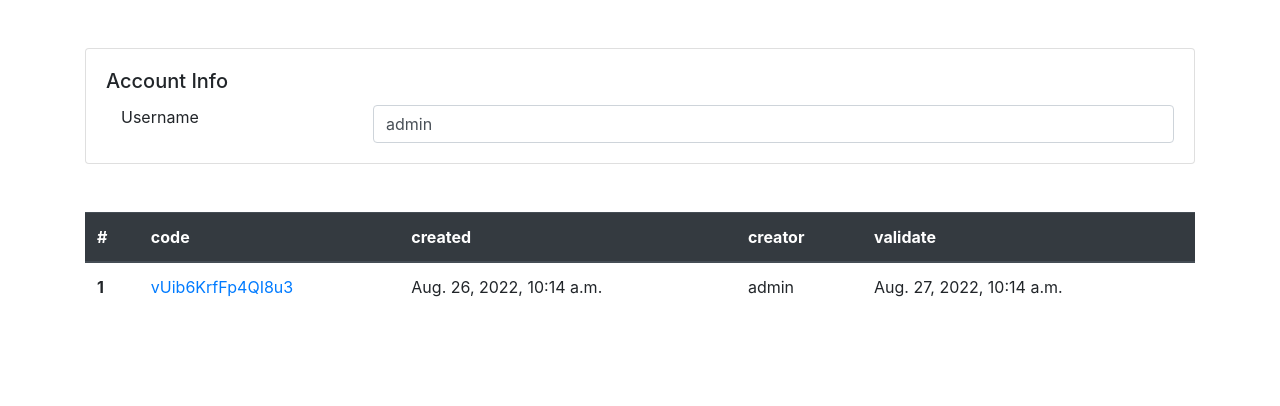
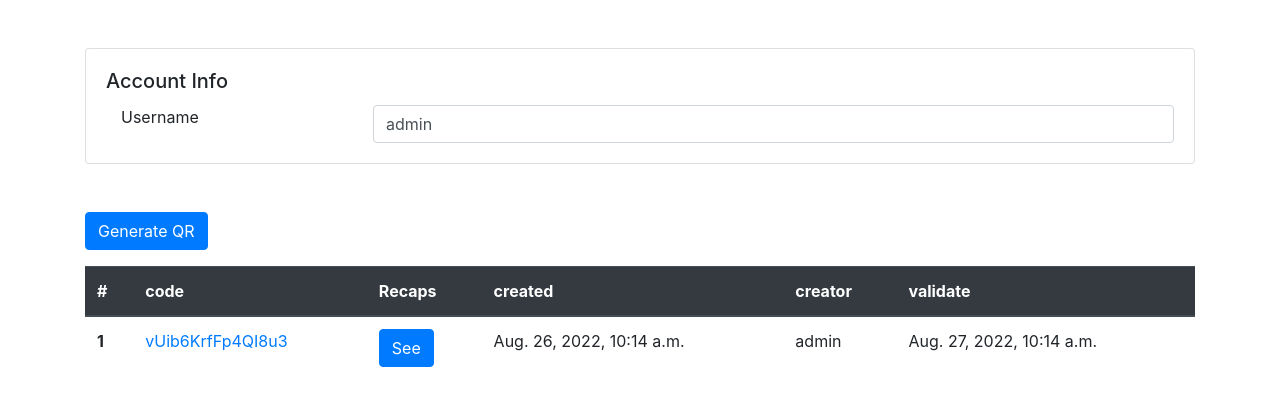
Before and after one commit to bintangx1902/lab_app_assistant, a Django app: a page that uses assistant/templates/temp_/qr_list.html in a window 1280 px wide. Shown: the top 406 px of the page. Run offline with Django 3.2, Linux system fonts and the light colour scheme; a user stored in the database is signed in; data comes from the database, SQL or seed files in the repository.

Commit message:
add generate qr button

```diff
--- a/assistant/templates/temp_/qr_list.html
+++ b/assistant/templates/temp_/qr_list.html
@@ -2,11 +2,16 @@
 
 {% block content %}
 <div class="container my-5">
+    <form action="{% url 'assist:generate-qr' view.kwargs.link %}" method="post" class="mb-3">
+        {% csrf_token %}
+        <button class="btn btn-primary">Generate QR</button>
+    </form>
     <table class="table">
         <thead class="thead-dark">
             <tr>
                 <th scope="col">#</th>
                 <th scope="col">code</th>
+                <th scope="col">Recaps</th>
                 <th scope="col">created</th>
                 <th scope="col">creator</th>
                 <th scope="col">validate</th>
@@ -17,6 +22,7 @@
             <tr>
                 <th scope="row">{{ forloop.counter }}</th>
                 <td><a href="{% url 'assist:view-qr' view.kwargs.link code.qr_name %}">{{ code.qr_code }}</a></td>
+                <td><a href="{% url 'assist:recaps' view.kwargs.link code.qr_code %}" class="btn btn-primary">See</a></td>
                 <td>{{ code.created }}</td>
                 <td>{{ code.creator }}</td>
                 <td>{{ code.valid_until }}</td>
```
